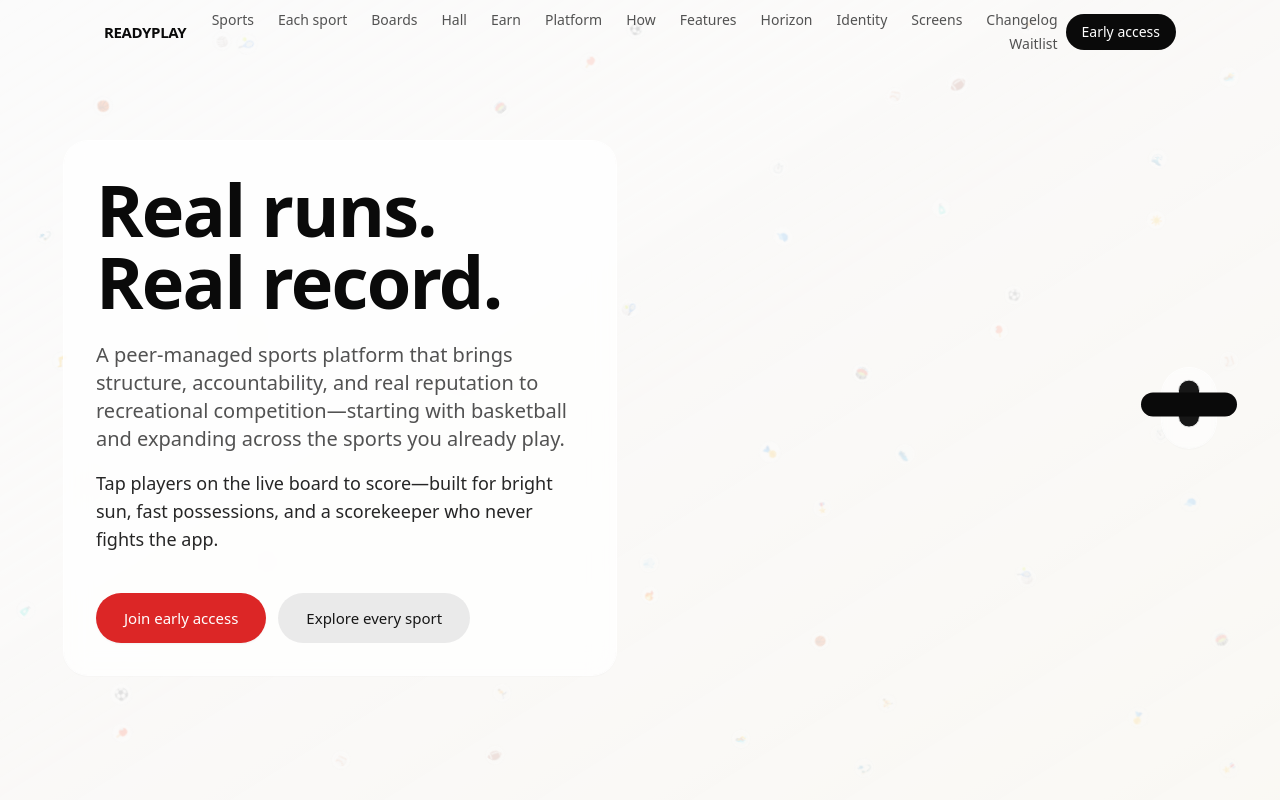
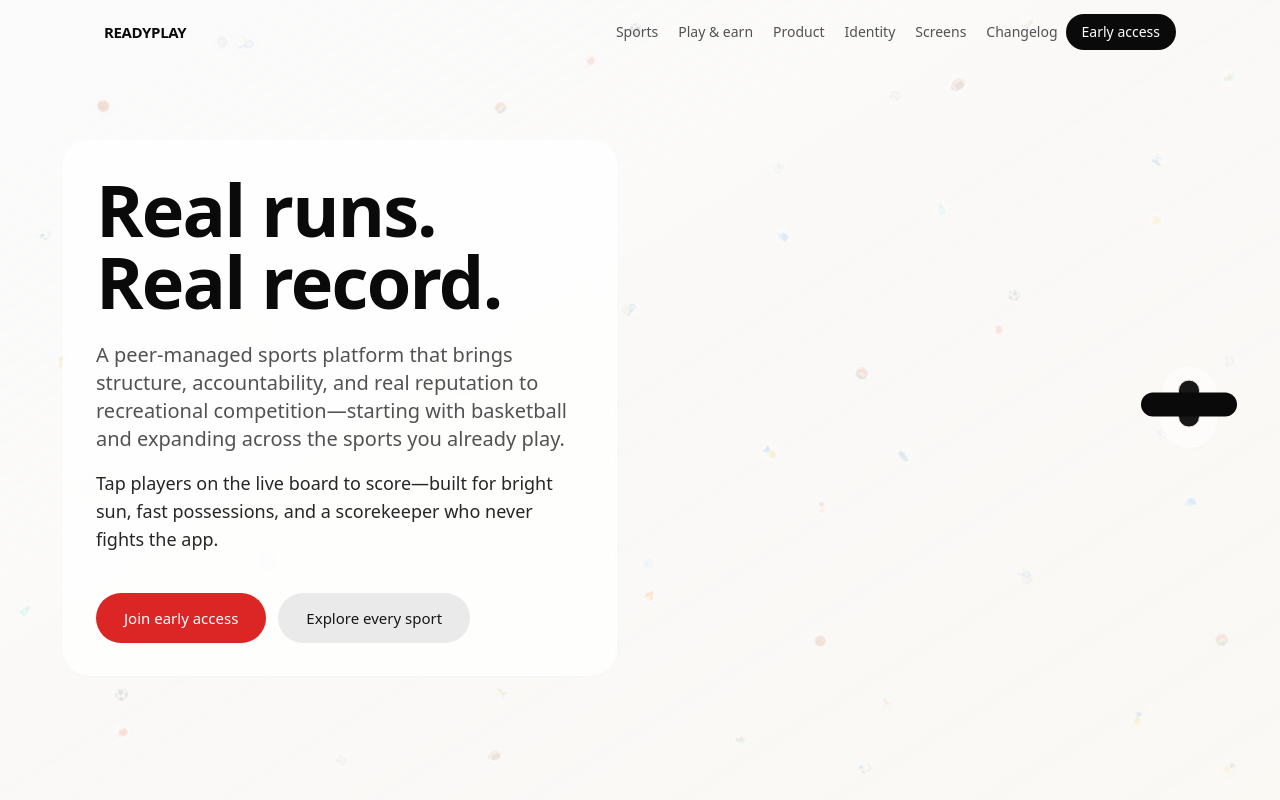
Before and after one commit to marvelousempire/readyplay-marketing, a Next.js app: page / in a window 1280 px wide. Shown: the top 800 px of the page. Built offline with nearby package versions, Linux system fonts and the light colour scheme.

Commit message:
Sync READYPLAY marketing site (2026-04-14T17:00Z)

```diff
--- a/components/site-header.tsx
+++ b/components/site-header.tsx
@@ -3,6 +3,7 @@
 import Link from "next/link";
 import { useEffect, useState } from "react";
 
+/** Full list for small viewports (hamburger) and for parity with on-page anchors. */
 const links = [
   { href: "/#sports", label: "Sports" },
   { href: "/#every-sport", label: "Each sport" },
@@ -18,6 +19,19 @@ const links = [
   { href: "/changelog/", label: "Changelog" },
   { href: "/#cta", label: "Waitlist" },
 ];
+
+/**
+ * Desktop primary: fewer top-level items. Neighbor sections on the home page stay one scroll away
+ * (e.g. Play & earn → leaderboards; hall and earn follow on the page).
+ */
+const desktopPrimaryLinks = [
+  { href: "/#sports", label: "Sports" },
+  { href: "/#leaderboards", label: "Play & earn" },
+  { href: "/#parts", label: "Product" },
+  { href: "/#identity", label: "Identity" },
+  { href: "/#screens", label: "Screens" },
+  { href: "/changelog/", label: "Changelog" },
+] as const;
 
 function IconMenu({ className = "h-5 w-5" }: { className?: string }) {
   return (
@@ -84,10 +98,10 @@ export function SiteHeader() {
           </Link>
 
           <nav
-            className="hidden min-w-0 flex-1 flex-wrap items-center justify-end gap-x-5 gap-y-1 text-xs text-neutral-600 lg:flex xl:gap-x-6 xl:text-sm"
+            className="hidden min-w-0 flex-1 flex-wrap items-center justify-end gap-x-4 gap-y-1 text-xs text-neutral-600 lg:flex xl:gap-x-5 xl:text-sm"
             aria-label="Primary"
           >
-            {links.map((l) => (
+            {desktopPrimaryLinks.map((l) => (
               <Link
                 key={l.href}
                 href={l.href}
```
